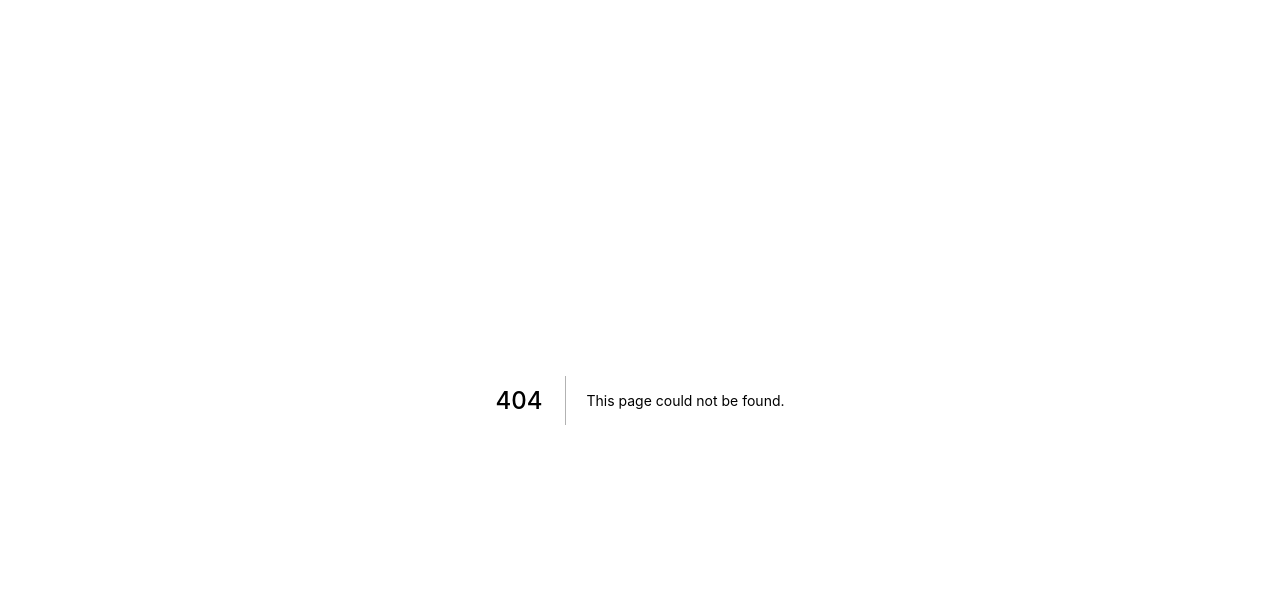
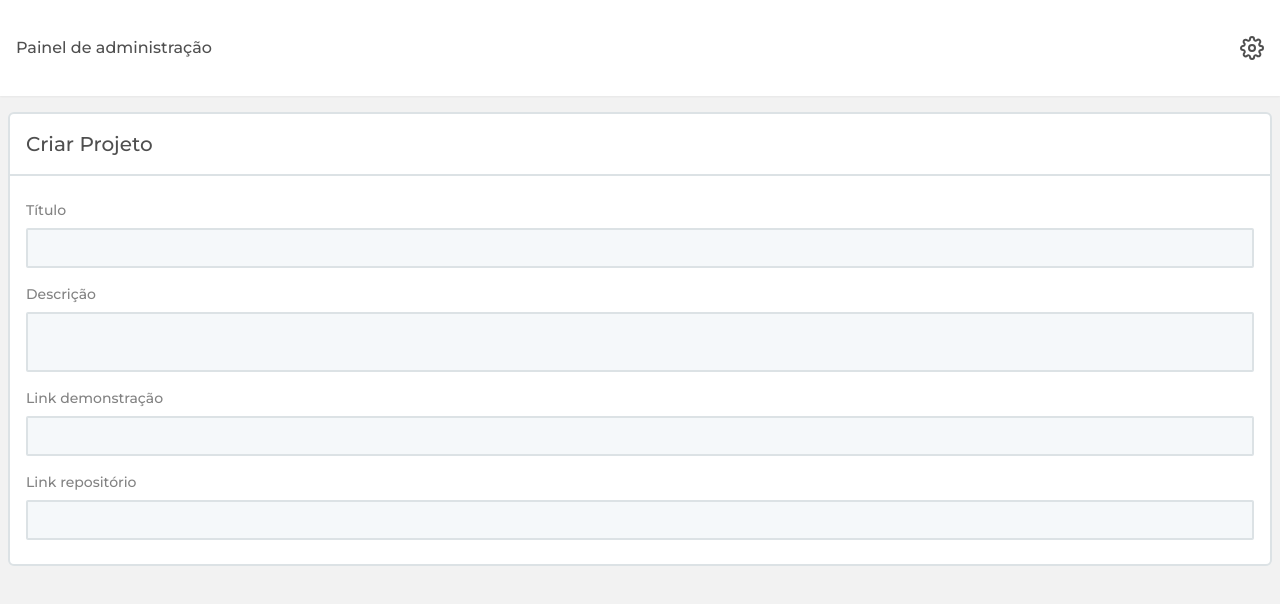
Before and after one commit to Garcez17/Portfolio, a Next.js app: page /dashboard/create-project in a window 1280 px wide. Before the commit this address had no page. Shown: the top 604 px of the page. Built offline with nearby package versions, Linux system fonts and the light colour scheme.

Commit message:
dashboard page and style components

```diff
--- a/package.json
+++ b/package.json
@@ -12,6 +12,9 @@
     "lint": "next lint"
   },
   "dependencies": {
+    "@emotion/react": "^11.8.2",
+    "@emotion/styled": "^11.8.1",
+    "@mui/material": "^5.5.0",
     "@prisma/client": "^3.10.0",
     "next": "12.1.0",
     "react": "17.0.2",
--- /dev/null
+++ b/src/components/DataList.tsx
@@ -0,0 +1,29 @@
+import { FiPlus } from "react-icons/fi"
+import { DataListItem } from "./DataListItem"
+
+type DataListProps = {
+  title: string;
+}
+
+export function DataList({ title }: DataListProps) {
+  return (
+    <div className="flex flex-col p-4 h-80 md:h-full md:flex-1">
+      <div className="flex items-center justify-between">
+        <h2 className="text-2xl text-gray-800 md:text-xl">{title}</h2>
+        <a href="#" className="text-2xl text-gray-800">
+          <FiPlus />
+        </a>
+      </div>
+      <div className="flex flex-col gap-4 mt-4 overflow-auto">
+        <div className="flex items-center justify-center flex-1">
+          <p className="text-xs text-gray-700">Sem {title.toLowerCase()} cadastrados.</p>
+        </div>
+        {/* <DataListItem />
+        <DataListItem />
+        <DataListItem />
+        <DataListItem />
+        <DataListItem /> */}
+      </div>
+    </div>
+  )
+}
--- /dev/null
+++ b/src/components/DataListItem.tsx
@@ -0,0 +1,37 @@
+import Image from "next/image";
+import { FiEdit, FiTrash } from "react-icons/fi";
+
+export function DataListItem() {
+  return (
+    <div className="flex h-20 bg-white rounded-md">
+      <div className="relative w-24 h-full">
+        <Image
+          src="https://avatars.githubusercontent.com/u/60040026?v=4"
+          alt="project"
+          layout="fill"
+          className="rounded-l-md"
+        />
+      </div>
+
+      <div className="flex flex-1">
+        <div className="flex flex-col justify-end flex-1 p-4">
+          <h2 className="text-gray-900">Phonebook</h2>
+          <div className="flex gap-1">
+            <span className="text-xs text-gray-700">#ReactJS</span>
+            <span className="text-xs text-gray-700">#ReactJS</span>
+            <span className="text-xs text-gray-700">#ReactJS</span>
+          </div>
+        </div>
+
+        <div className="flex items-center justify-center w-1/3 gap-0.5">
+          <a href="#" className="p-2 text-2xl text-gray-800 transition-all bg-gray-100 rounded-l-md hover:brightness-95">
+            <FiEdit />
+          </a>
+          <a href="#" className="p-2 text-2xl text-gray-800 transition-all bg-gray-100 rounded-r-md hover:brightness-95">
+            <FiTrash />
+          </a>
+        </div>
+      </div>
+    </div>
+  )
+}
--- /dev/null
+++ b/src/components/dashboard/DashForm.tsx
@@ -0,0 +1,19 @@
+import { ReactNode } from "react";
+
+type DashFormProps = {
+  title: string;
+  children: ReactNode;
+}
+
+export function DashForm({ children, title }: DashFormProps) {
+  return (
+    <div className="flex flex-col bg-white border-2 border-gray-200 rounded-md">
+      <div className="p-4 border-b-2">
+        <h2 className="text-xl text-gray-800">{title}</h2>
+      </div>
+      <div className="flex flex-col gap-4 px-4 py-6">
+        {children}
+      </div>
+    </div>
+  )
+}
--- /dev/null
+++ b/src/components/dashboard/Header.tsx
@@ -0,0 +1,12 @@
+import { FiSettings } from "react-icons/fi";
+
+export function DashboardHeader() {
+  return (
+    <header className="flex items-center justify-between w-full h-24 px-4 bg-white shadow-sm">
+      <h1 className="text-gray-800 ">Painel de administração</h1>
+      <a href="#" className="text-2xl text-gray-800">
+        <FiSettings />
+      </a>
+    </header>
+  )
+}
--- /dev/null
+++ b/src/pages/dashboard/create-project.tsx
@@ -0,0 +1,30 @@
+import { DashForm } from "../../components/dashboard/DashForm";
+import { DashboardHeader } from "../../components/dashboard/Header";
+
+export default function CreateProject() {
+  return (
+    <div className="flex flex-col h-screen">
+      <DashboardHeader />
+      <form className="flex-1 px-2 py-4">
+        <DashForm title="Criar Projeto">
+          <label className="flex flex-col gap-2 text-sm text-gray-700">
+            Título
+            <input type="text" className="p-2 text-gray-900 border-2 border-gray-200 rounded-sm bg-gray-50" />
+          </label>
+          <label className="flex flex-col gap-2 text-sm text-gray-700">
+            Descrição
+            <textarea className="p-2 text-gray-900 border-2 border-gray-200 rounded-sm resize-none bg-gray-50" />
+          </label>
+          <label className="flex flex-col gap-2 text-sm text-gray-700">
+            Link demonstração
+            <input type="text" className="p-2 text-gray-900 border-2 border-gray-200 rounded-sm bg-gray-50" />
+          </label>
+          <label className="flex flex-col gap-2 text-sm text-gray-700">
+            Link repositório
+            <input type="text" className="p-2 text-gray-900 border-2 border-gray-200 rounded-sm bg-gray-50" />
+          </label>
+        </DashForm>
+      </form>
+    </div>
+  )
+}
--- /dev/null
+++ b/src/pages/dashboard/index.tsx
@@ -0,0 +1,16 @@
+import { DashboardHeader } from "../../components/dashboard/Header";
+
+import { DataList } from "../../components/DataList";
+
+export default function Dahsboard() {
+  return (
+    <div className="flex flex-col justify-center md:h-screen">
+      <DashboardHeader />
+      <section className="flex flex-col flex-1 overflow-auto divide-x divide-y md:flex-row">
+        <DataList title="Projetos" />
+        <DataList title="Experiências e Certificados" />
+        <DataList title="Tags" />
+      </section>
+    </div>
+  )
+}
--- a/tailwind.config.js
+++ b/tailwind.config.js
@@ -7,7 +7,9 @@ module.exports = {
     extend: {
       colors: {
         gray: {
+          50: '#F5F8FA',
           100: '#F2F2F2',
+          200: '#DCE2E5',
           600: '#C4C4C4',
           700: '#828282',
           800: '#4F4F4F',
```
Also changed, not shown: 1 other file (tests, documents, lock files or other folders).
